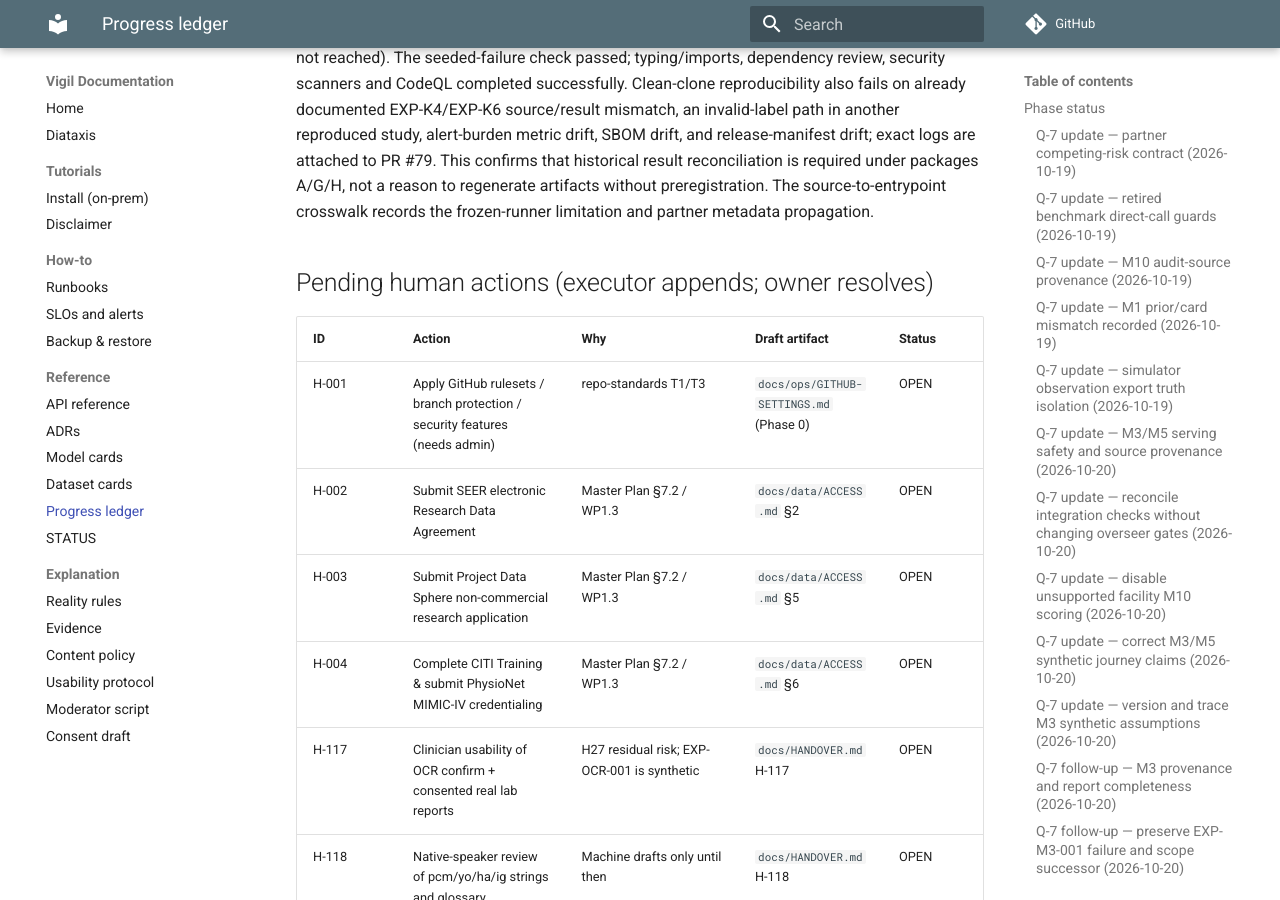
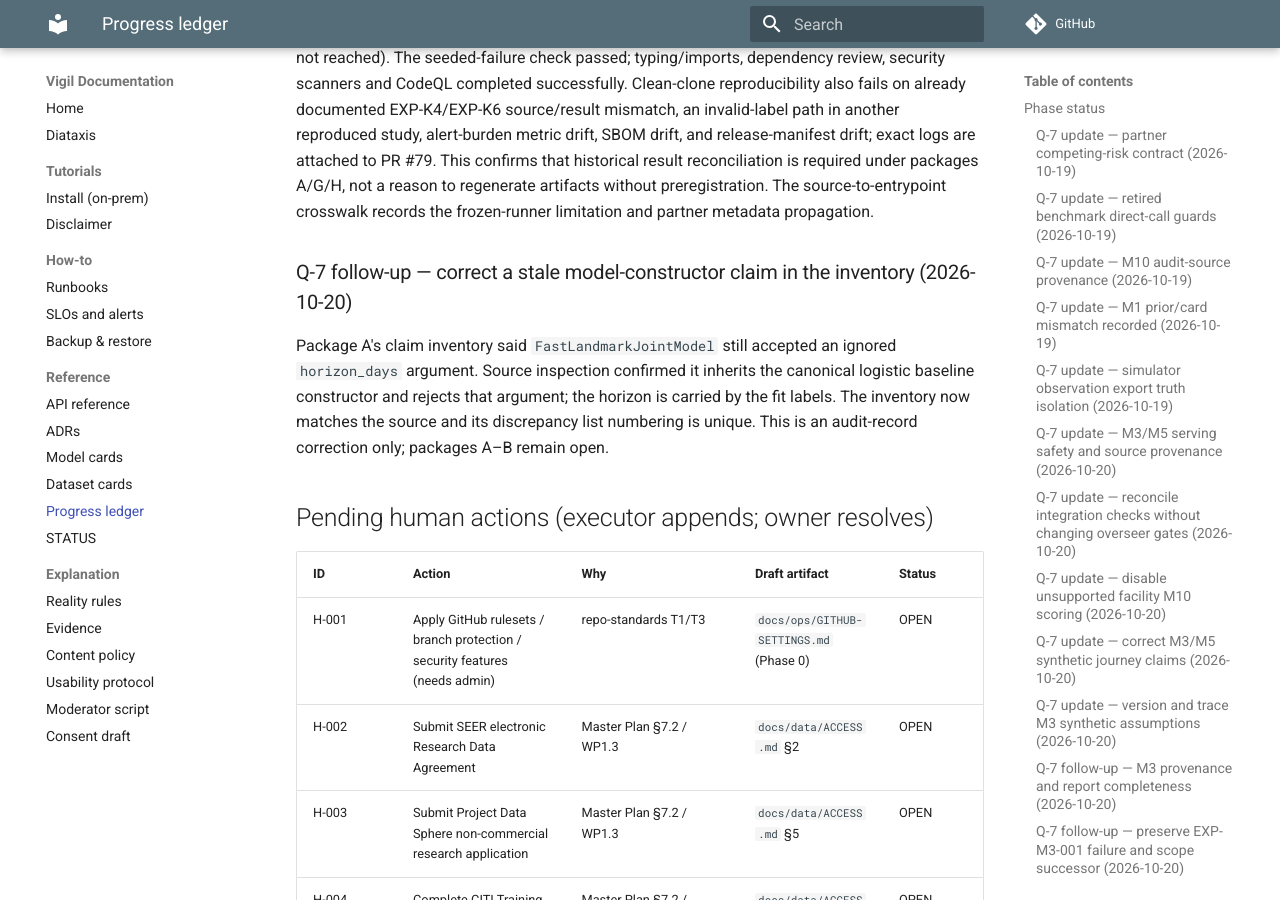
Before and after one commit to gasthecreator/vigil, an MkDocs documentation site: the page built from docs/PROGRESS.md, in a window 1280 px wide and 900 px high, scrolled down 31737 px. Built offline with MkDocs 1.6.1 and Material for MkDocs 9.7.7, drawn with Linux system fonts in a browser that asks for light colours; comment, search, counter and statistics services are not loaded.

Commit message:
docs(ml): reconcile core model audit inventory

```diff
--- a/docs/PROGRESS.md
+++ b/docs/PROGRESS.md
@@ -255,6 +255,10 @@ The fitted target contract still had no source provenance where its producer was
 
 On pushed head `bb41047e43ad02c3f0edcc895bb5b2202bcdef03`, PR CI independently reproduced the existing K3 shuffled-outcome canary failure: 76 evaluator tests passed, one failed at AUC 0.6136378551 versus the unchanged 0.60 ceiling, leaving coverage at 86% (ratchet floor 88.70% not reached). The seeded-failure check passed; typing/imports, dependency review, security scanners and CodeQL completed successfully. Clean-clone reproducibility also fails on already documented EXP-K4/EXP-K6 source/result mismatch, an invalid-label path in another reproduced study, alert-burden metric drift, SBOM drift, and release-manifest drift; exact logs are attached to PR #79. This confirms that historical result reconciliation is required under packages A/G/H, not a reason to regenerate artifacts without preregistration. The source-to-entrypoint crosswalk records the frozen-runner limitation and partner metadata propagation.
 
+### Q-7 follow-up — correct a stale model-constructor claim in the inventory (2026-10-20)
+
+Package A's claim inventory said `FastLandmarkJointModel` still accepted an ignored `horizon_days` argument. Source inspection confirmed it inherits the canonical logistic baseline constructor and rejects that argument; the horizon is carried by the fit labels. The inventory now matches the source and its discrepancy list numbering is unique. This is an audit-record correction only; packages A–B remain open.
+
 ## Pending human actions (executor appends; owner resolves)
 | ID | Action | Why | Draft artifact | Status |
 |---|---|---|---|---|
```
Also changed, not shown: docs/audits/CORE-ML-CLAIMS-INVENTORY-2026-10.md (+3 -3 lines).
